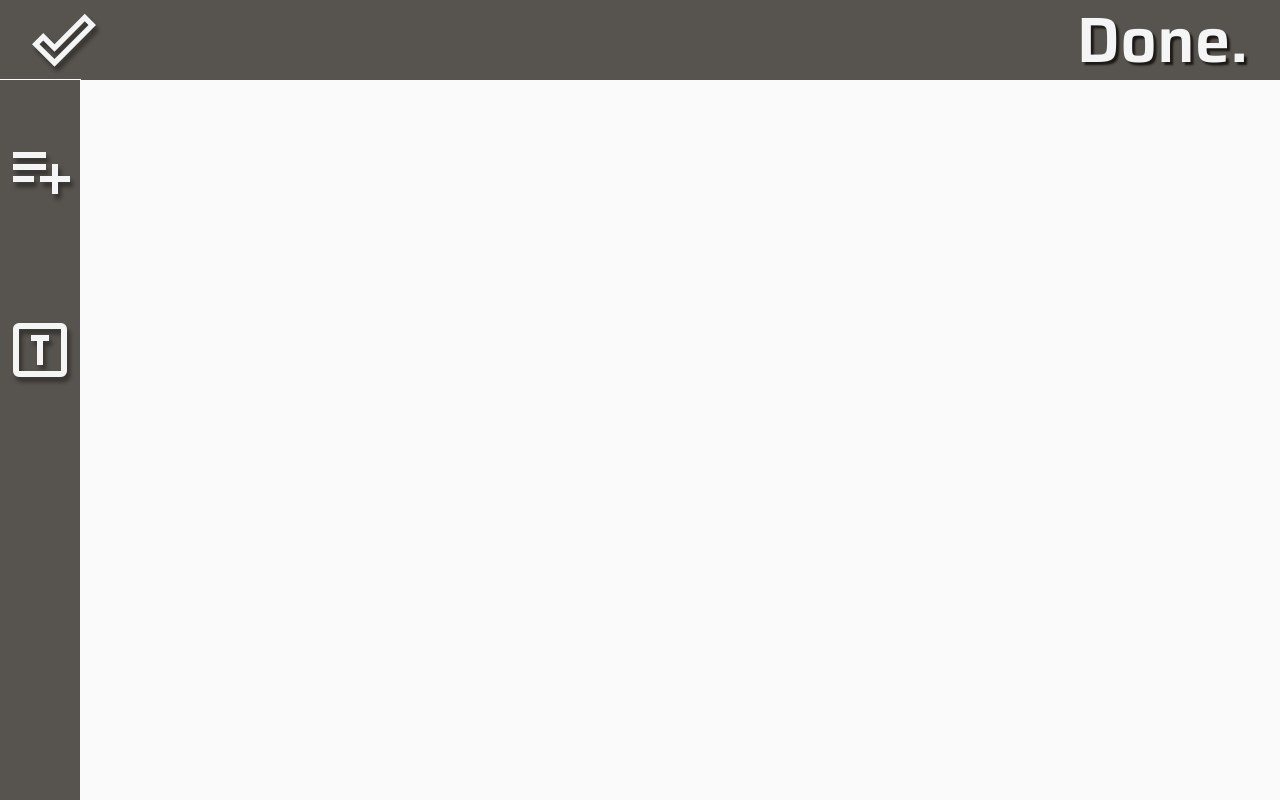
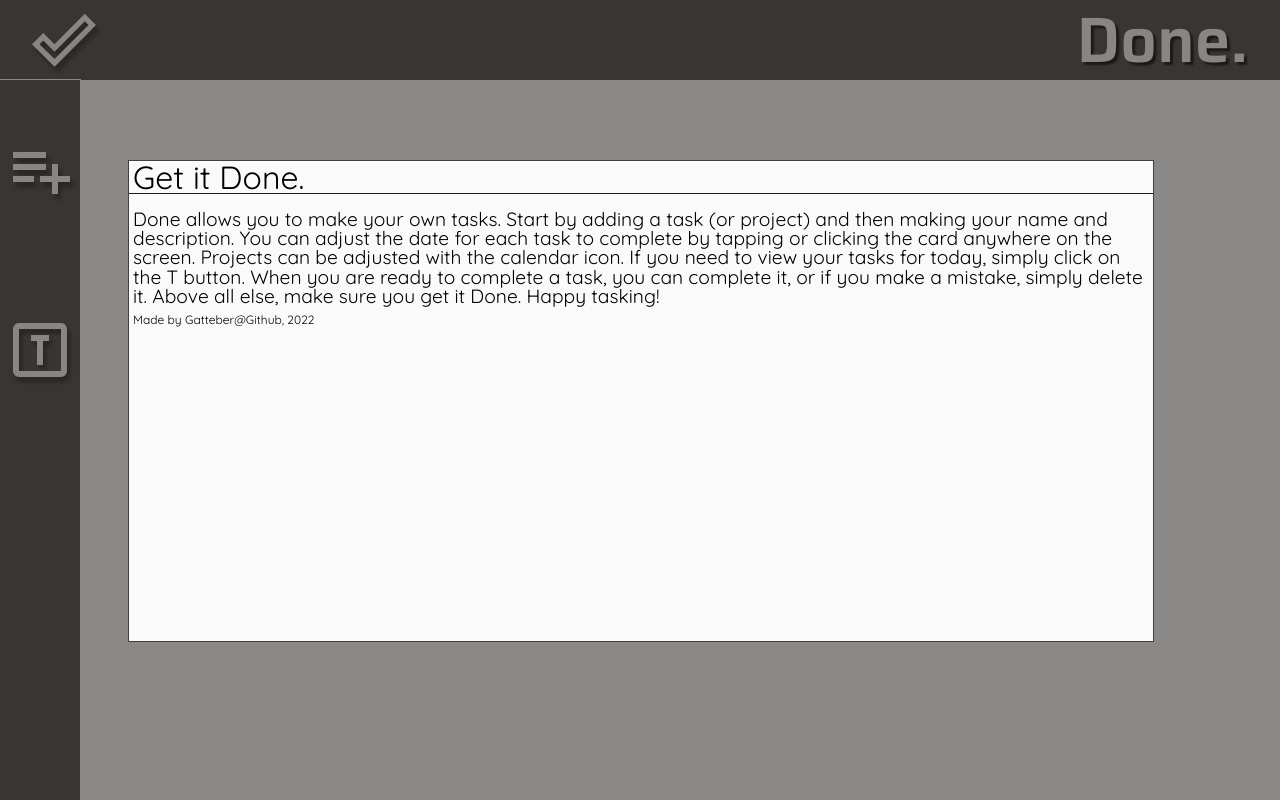
Before and after one commit to Gatteber/todo-app, a website built with webpack: page dist/index.html in a window 1280 px wide. Built offline with nearby package versions, Linux system fonts and the light colour scheme; files whose address does not match are found by name.

Commit message:
added modal render to explain how to use app (not finished.

```diff
--- /dev/null
+++ b/src/helpmenu.js
@@ -0,0 +1,28 @@
+import { domManip, renderPage } from "./pageinit";
+
+const renderHelpMenu = (() => {
+    //modal
+    const renderHelp = () => {
+        domManip.makeEl(renderPage.getContent, 'div', 'modal-bg');
+        const getModalClose = domManip.grabEl('modal-bg');
+        domManip.makeEl(renderPage.getContent, 'div', 'modal-card');
+        const getModalCard = domManip.grabEl('modal-card');
+        getModalCard.classList.add('modal-card-settings');
+        domManip.makeEl(getModalCard, 'div', 'help-title', 'Get it Done.');
+        domManip.makeEl(getModalCard, 'div', 'help-info', 'Done allows you to make your own tasks. Start by adding a task (or project) and then making your name and description. You can adjust the date for each task to complete by tapping or clicking the card anywhere on the screen. Projects can be adjusted with the calendar icon. If you need to view your tasks for today, simply click on the T button. When you are ready to complete a task, you can complete it, or if you make a mistake, simply delete it. Above all else, make sure you get it Done. Happy tasking!')
+        domManip.makeEl(getModalCard, 'div', 'help-footer', 'Made by Gatteber@Github, 2022');
+
+
+
+        getModalClose.addEventListener('click', () => {
+            const getBg = domManip.grabEl('modal-bg');
+            const getCard = domManip.grabEl('modal-card');
+            getBg.parentNode.removeChild(getBg);
+            getCard.parentNode.removeChild(getCard);
+        })
+    }
+
+    return { renderHelp }
+})();
+
+export { renderHelpMenu };
--- a/src/index.js
+++ b/src/index.js
@@ -5,6 +5,7 @@ import  { navBarControl, renderNavItem } from "./navbar";
 import "./projectsview";
 import { modalRender } from "./modalmenu";
 import { cardRender } from "./cardcontroller";
+import { renderHelpMenu } from "./helpmenu";
 
 
 //nav bar event module
@@ -47,4 +48,6 @@ const mainApp = (() => {
     }
     renderPage.renderBody(cardRender.todos);
     localStorage.clear();
+
+    renderHelpMenu.renderHelp();
 })();
--- a/src/navbar.js
+++ b/src/navbar.js
@@ -2,6 +2,7 @@ import { domManip, renderPage } from './pageinit';
 import { modalRender } from "./modalmenu";
 import { cardRender } from './cardcontroller';
 import { format } from 'date-fns';
+import { renderHelpMenu } from './helpmenu';
 
 //navbar module
 const navBarControl = (() => {
@@ -50,9 +51,7 @@ const renderNavItem = (() => {
             navBarControl.close(domElement);
 
         } else if (domElement.classList == "nav-week active") {
-            //render this week's tasks
-            console.log("i'm under construction too!");
-            modalRender.render();
+            renderHelpMenu.renderHelp();
             navBarControl.close(domElement);
 
         } else if (domElement.classList == "nav-projects active") {
--- a/src/projectsview.js
+++ b/src/projectsview.js
@@ -10,6 +10,7 @@ const projectViewControl = (() => {
         const getModalClose = domManip.grabEl('modal-bg');
         domManip.makeEl(renderPage.getContent, 'div', 'modal-card');
         const getModalCard = domManip.grabEl('modal-card');
+        getModalCard.classList.add('modal-card-settings');
         domManip.makeEl(getModalCard, 'div', 'v-item-name-head', "Item Name: ")
         domManip.makeEl(getModalCard, 'div', 'v-item-name', name);
         domManip.makeEl(getModalCard, 'div', 'v-item-desc-head', "Description: ")
--- /dev/null
+++ b/src/scss/_helpmenu.scss
@@ -0,0 +1,23 @@
+@use "./colors";
+@use "./breakpoints";
+
+.help-title {
+    font-size: 2rem;
+    padding-left: 0.25rem;
+    padding-right: 0.25rem;
+    border-bottom: 1px solid colors.$stone900;
+}
+
+.help-info {
+    font-size: 1.2rem;
+    padding-left: 0.25rem;
+    padding-right: 0.25rem;
+    padding-top: 1rem;
+}
+
+.help-footer {
+    font-size: 0.75rem;
+    padding-top: 0.5rem;
+    padding-left: 0.25rem;
+    padding-right: 0.25rem;
+}
--- a/src/scss/_projectsview.scss
+++ b/src/scss/_projectsview.scss
@@ -1,6 +1,6 @@
 @use "./colors";
 @use "./breakpoints";
 
-.modal-card {
+.modal-card-settings {
     color: black;
 }
--- a/src/style.scss
+++ b/src/style.scss
@@ -4,6 +4,7 @@
 @use '/src/scss/pageinit';
 @use '/src/scss/modal';
 @use '/src/scss/projectsview';
+@use '/src/scss/helpmenu';
 
 
 
```
Also changed, not shown: README.md, dist/main.js.
